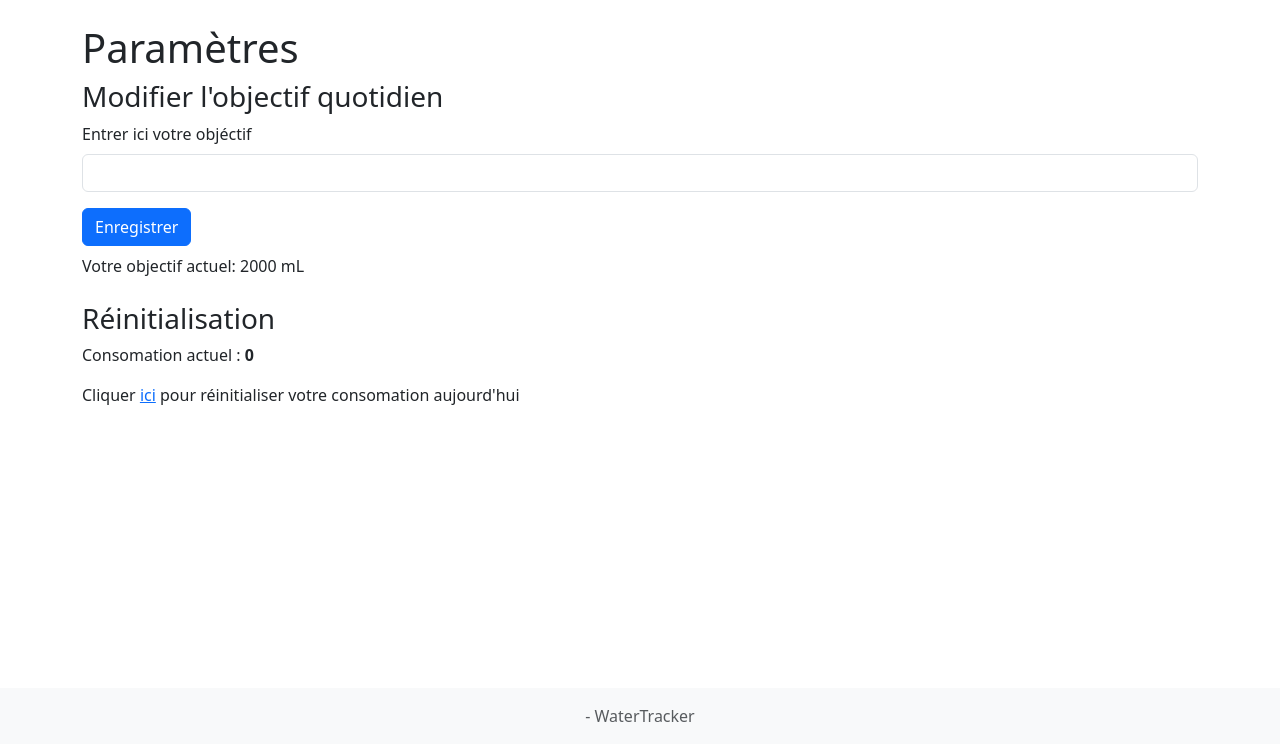
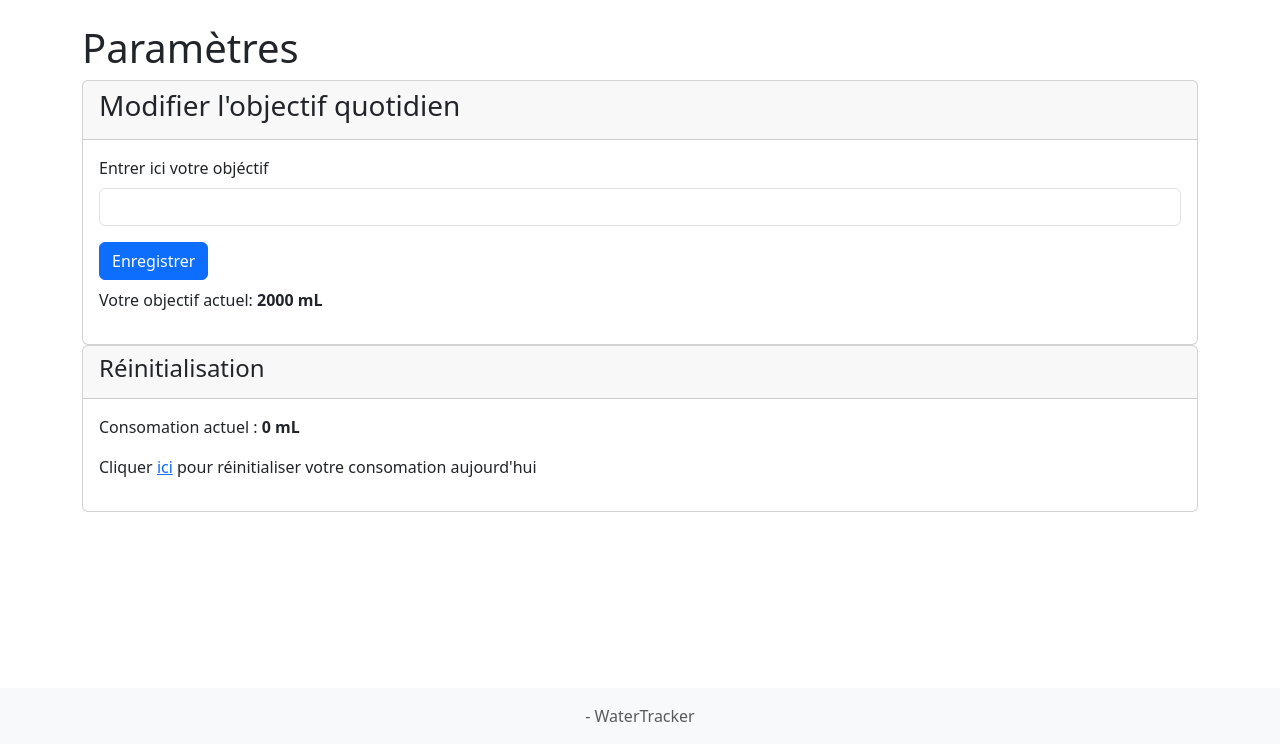
Before and after one commit to NanteRhak/waterTracker, a Flask app: page /settings in a window 1280 px wide. Shown: the part 56-800 px from the top of the page. Run offline with Flask 3, Linux system fonts and the light colour scheme; some libraries are stand-ins or nearby versions.

Commit message:
Amélioration de l'affichage des paranètres

```diff
--- a/templates/settings.html
+++ b/templates/settings.html
@@ -4,15 +4,25 @@
 {% block content %}
 
 	<h1>Paramètres</h1>
-	<div class="mb-4">
+	<div class="card">
+		<div class="card-header">
 		<h3>Modifier l'objectif quotidien</h3>
+	</div>
+	<div class="card-body">
 	{{ render_form(set_goal)  }}
-	<p class="mt-2">Votre objectif actuel: {{ goal }} mL</p>
+
+	<p class="mt-2">Votre objectif actuel: <strong>{{ goal }} mL</strong></p>
+	</div>
 	</div>
 
-	<div class="mb-4">
-		<h3>Réinitialisation</h3>
-		<p>Consomation actuel : <strong>{{ session.current_total }}</strong> </p>
+	<div class="card">
+		<div class="card-header">
+			<h4>Réinitialisation</h3>
+	</div>
+	<div class="card-body">
+		<p>Consomation actuel : <strong>{{ session.current_total }} mL</strong> </p>
 	<p>Cliquer <a href="{{ url_for('reset_progress')}}">ici</a> pour réinitialiser votre consomation aujourd'hui</p>
 	</div>
+	</div>
+	</div>
 {% endblock %}
```
